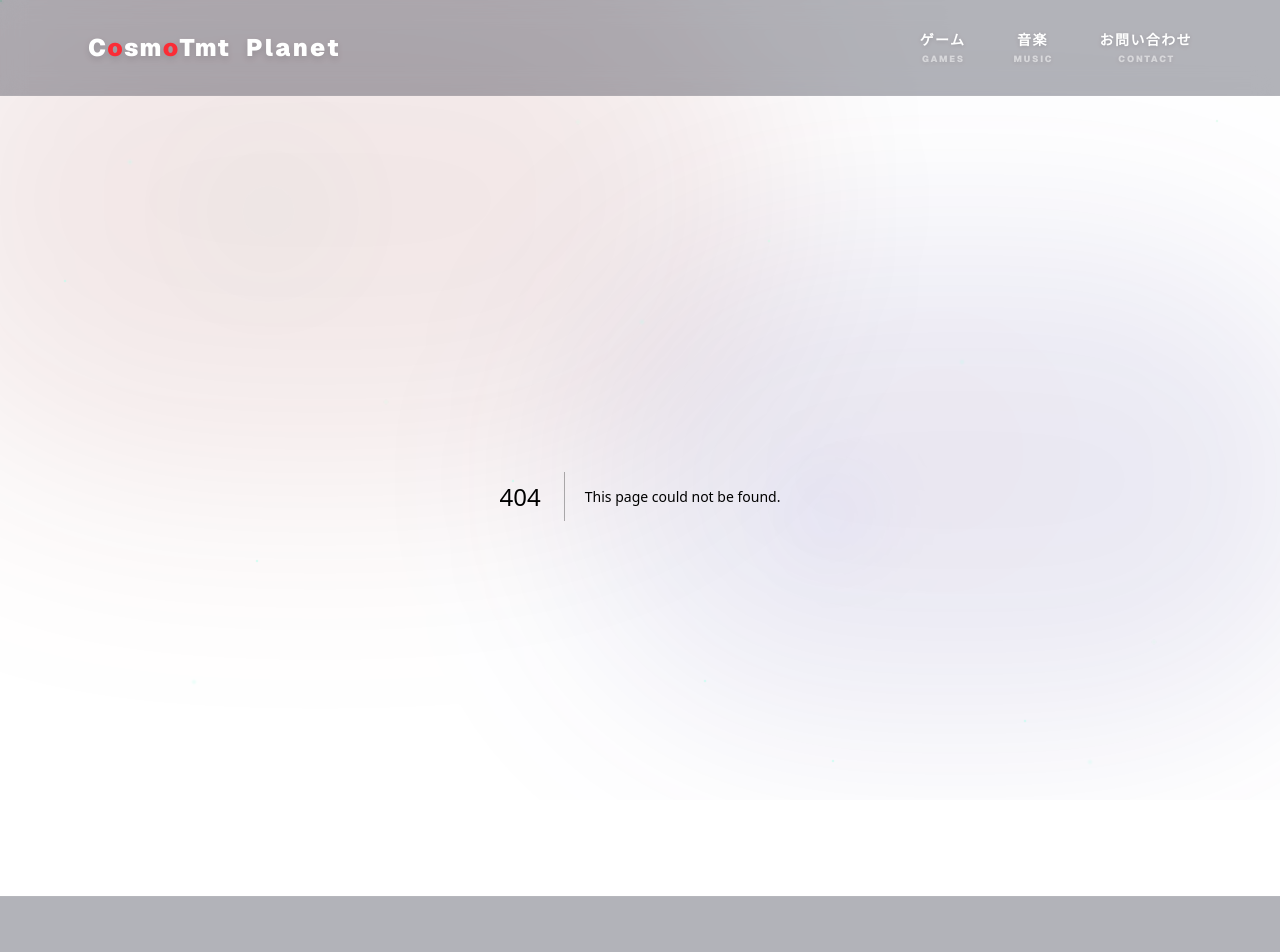
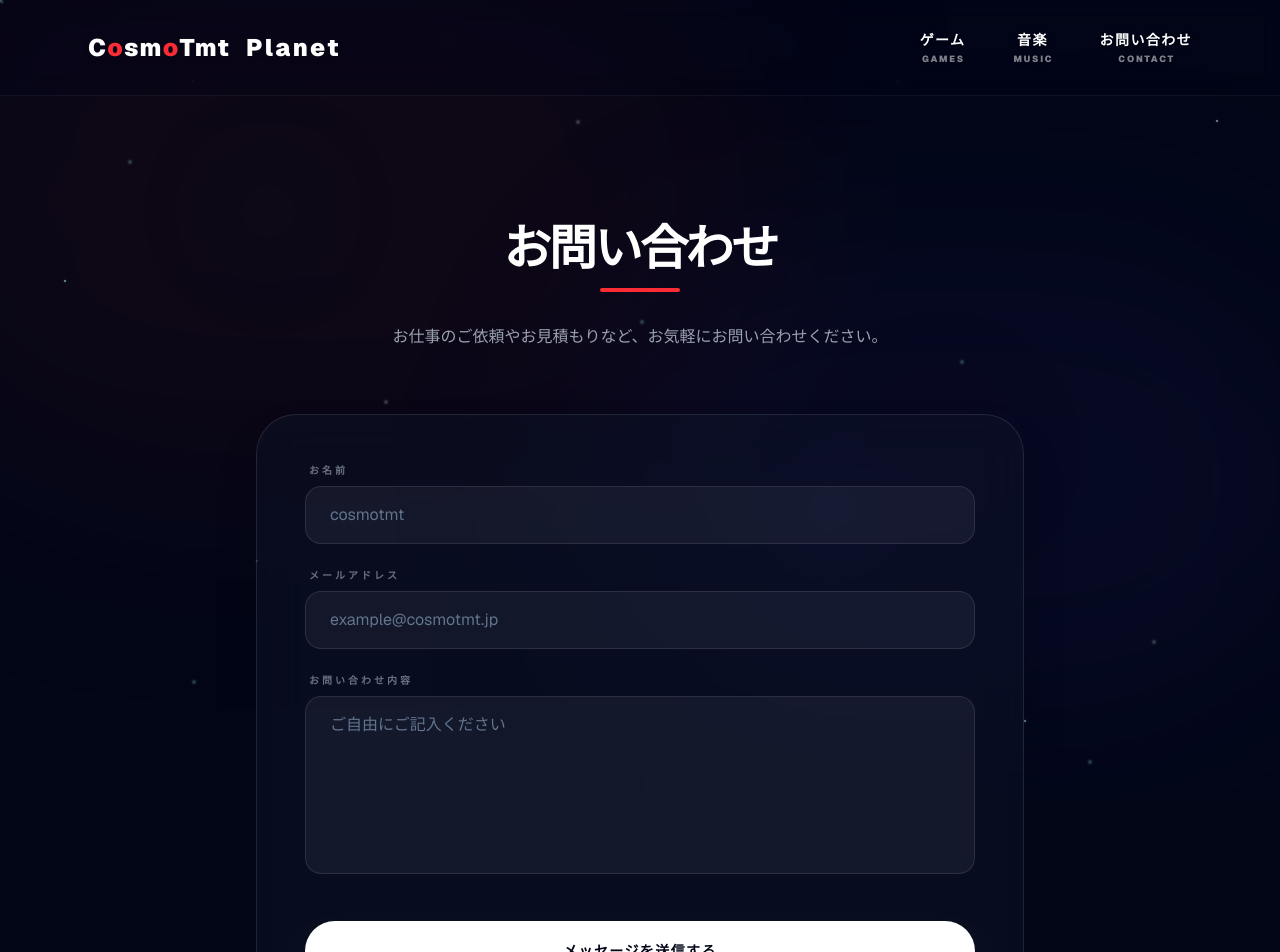
Before and after one commit to cosmotmt/cosmotmt, a Next.js app in the folder app/: page /contact in a window 1280 px wide. Before the commit this address had no page. Shown: the top 952 px of the page. Built offline with nearby package versions, Linux system fonts and the light colour scheme.

Commit message:
[update] フォームのデザインを変更

```diff
--- /dev/null
+++ b/app/app/contact/actions.ts
@@ -0,0 +1,64 @@
+"use server";
+
+import { revalidatePath } from "next/cache";
+
+// レスポンスの型定義
+export type ContactState = {
+  success?: boolean;
+  error?: string;
+  errors?: {
+    name?: string[];
+    email?: string[];
+    message?: string[];
+  };
+};
+
+/**
+ * お問い合わせ送信処理
+ */
+export async function sendContact(prevState: any, formData: FormData): Promise<ContactState> {
+  const db = process.env.DB;
+  if (!db) {
+    return { error: "データベース接続に失敗しました。" };
+  }
+
+  // データの抽出
+  const name = formData.get("name") as string;
+  const email = formData.get("email") as string;
+  const message = formData.get("message") as string;
+
+  // バリデーション
+  const errors: ContactState["errors"] = {};
+
+  if (!name || name.length < 2) {
+    errors.name = ["お名前は2文字以上で入力してください。"];
+  }
+
+  if (!email || !/^[^\s@]+@[^\s@]+\.[^\s@]+$/.test(email)) {
+    errors.email = ["有効なメールアドレスを入力してください。"];
+  }
+
+  if (!message || message.length < 10) {
+    errors.message = ["お問い合わせ内容は10文字以上で入力してください。"];
+  }
+
+  // エラーがあれば返す
+  if (Object.keys(errors).length > 0) {
+    return { errors };
+  }
+
+  try {
+    // D1への保存
+    await db
+      .prepare("INSERT INTO contacts (name, email, message) VALUES (?, ?, ?)")
+      .bind(name, email, message)
+      .run();
+
+    revalidatePath("/admin/contacts");
+
+    return { success: true };
+  } catch (err) {
+    console.error("Contact submission error:", err);
+    return { error: "送信中に予期せぬエラーが発生しました。時間をおいて再度お試しください。" };
+  }
+}
--- /dev/null
+++ b/app/app/contact/page.tsx
@@ -0,0 +1,125 @@
+"use client";
+
+import { useActionState } from "react";
+import { sendContact, ContactState } from "./actions";
+
+export default function ContactPage() {
+  const [state, formAction, isPending] = useActionState(sendContact, {} as ContactState);
+
+  return (
+    <div className="min-h-screen pt-32 pb-24 px-6">
+      <div className="max-w-3xl mx-auto">
+        {/* Header */}
+        <div className="mb-16 text-center">
+          <h1 className="text-3xl md:text-5xl font-black tracking-tighter mb-4 text-white">お問い合わせ</h1>
+          <div className="h-1 w-20 bg-red-500 rounded-full mx-auto"></div>
+          <p className="text-gray-400 mt-8 leading-relaxed">
+            お仕事のご依頼やお見積もりなど、お気軽にお問い合わせください。
+          </p>
+        </div>
+
+        {/* Form / Success Message */}
+        <div className="bg-slate-900/40 backdrop-blur-xl border border-white/10 rounded-[2.5rem] p-8 md:p-12 shadow-2xl animate-fade-in-up">
+          {state?.success ? (
+            <div className="text-center py-12">
+              <div className="w-20 h-20 bg-emerald-500/20 text-emerald-500 rounded-full flex items-center justify-center mx-auto mb-8 animate-bounce">
+                <svg xmlns="http://www.w3.org/2000/svg" className="h-10 w-10" fill="none" viewBox="0 0 24 24" stroke="currentColor">
+                  <path strokeLinecap="round" strokeLinejoin="round" strokeWidth={3} d="M5 13l4 4L19 7" />
+                </svg>
+              </div>
+              <h2 className="text-2xl font-black text-white mb-4">メッセージを送信しました</h2>
+              <p className="text-gray-400">
+                お問い合わせありがとうございます。内容を確認次第、ご連絡させていただきます。
+              </p>
+              <button
+                onClick={() => window.location.reload()}
+                className="mt-10 text-sm font-black text-red-500 hover:text-red-400 transition-colors tracking-widest uppercase cursor-pointer"
+              >
+                新しいメッセージを送る
+              </button>
+            </div>
+          ) : (
+            <form action={formAction} className="space-y-6">
+              {state?.error && (
+                <div className="p-4 bg-red-500/10 border border-red-500/20 rounded-xl text-red-500 text-sm font-bold text-center">
+                  {state.error}
+                </div>
+              )}
+
+              {/* Name Field */}
+              <div className="space-y-2">
+                <label htmlFor="name" className="block text-[10px] font-black text-gray-500 uppercase tracking-[0.3em] ml-1">お名前</label>
+                <input
+                  type="text"
+                  id="name"
+                  name="name"
+                  required
+                  className={`w-full bg-white/5 border rounded-2xl px-6 py-4 text-white focus:outline-none focus:border-red-500 transition-colors placeholder:text-slate-500 ${
+                    state?.errors?.name ? 'border-red-500/50' : 'border-white/10'
+                  }`}
+                  placeholder="cosmotmt"
+                />
+                {state?.errors?.name && (
+                  <p className="text-red-500 text-[10px] font-bold ml-1">{state.errors.name[0]}</p>
+                )}
+              </div>
+
+              {/* Email Field */}
+              <div className="space-y-2">
+                <label htmlFor="email" className="block text-[10px] font-black text-gray-500 uppercase tracking-[0.3em] ml-1">メールアドレス</label>
+                <input
+                  type="email"
+                  id="email"
+                  name="email"
+                  required
+                  className={`w-full bg-white/5 border rounded-2xl px-6 py-4 text-white focus:outline-none focus:border-red-500 transition-colors placeholder:text-slate-500 ${
+                    state?.errors?.email ? 'border-red-500/50' : 'border-white/10'
+                  }`}
+                  placeholder="example@cosmotmt.jp"
+                />
+                {state?.errors?.email && (
+                  <p className="text-red-500 text-[10px] font-bold ml-1">{state.errors.email[0]}</p>
+                )}
+              </div>
+
+              {/* Message Field */}
+              <div className="space-y-2">
+                <label htmlFor="message" className="block text-[10px] font-black text-gray-500 uppercase tracking-[0.3em] ml-1">お問い合わせ内容</label>
+                <textarea
+                  id="message"
+                  name="message"
+                  required
+                  rows={6}
+                  className={`w-full bg-white/5 border rounded-2xl px-6 py-4 text-white focus:outline-none focus:border-red-500 transition-colors placeholder:text-slate-500 resize-none ${
+                    state?.errors?.message ? 'border-red-500/50' : 'border-white/10'
+                  }`}
+                  placeholder="ご自由にご記入ください"
+                ></textarea>
+                {state?.errors?.message && (
+                  <p className="text-red-500 text-[10px] font-bold ml-1">{state.errors.message[0]}</p>
+                )}
+              </div>
+
+              <div className="pt-4">
+                <button
+                  type="submit"
+                  disabled={isPending}
+                  className="w-full py-5 bg-white text-slate-950 rounded-full text-sm font-black tracking-widest hover:bg-red-500 hover:text-white transition-all shadow-2xl shadow-white/10 hover:shadow-red-500/40 hover:-translate-y-1 active:scale-[0.98] disabled:opacity-50 disabled:cursor-not-allowed flex items-center justify-center gap-3 cursor-pointer"
+                >
+                  {isPending ? (
+                    <>
+                      <div className="w-4 h-4 border-2 border-slate-950 border-t-transparent rounded-full animate-spin"></div>
+                      送信中...
+                    </>
+                  ) : (
+                    "メッセージを送信する"
+                  )}
+                </button>
+              </div>
+            </form>
+          )}
+        </div>
+      </div>
+    </div>
+  );
+}
```
